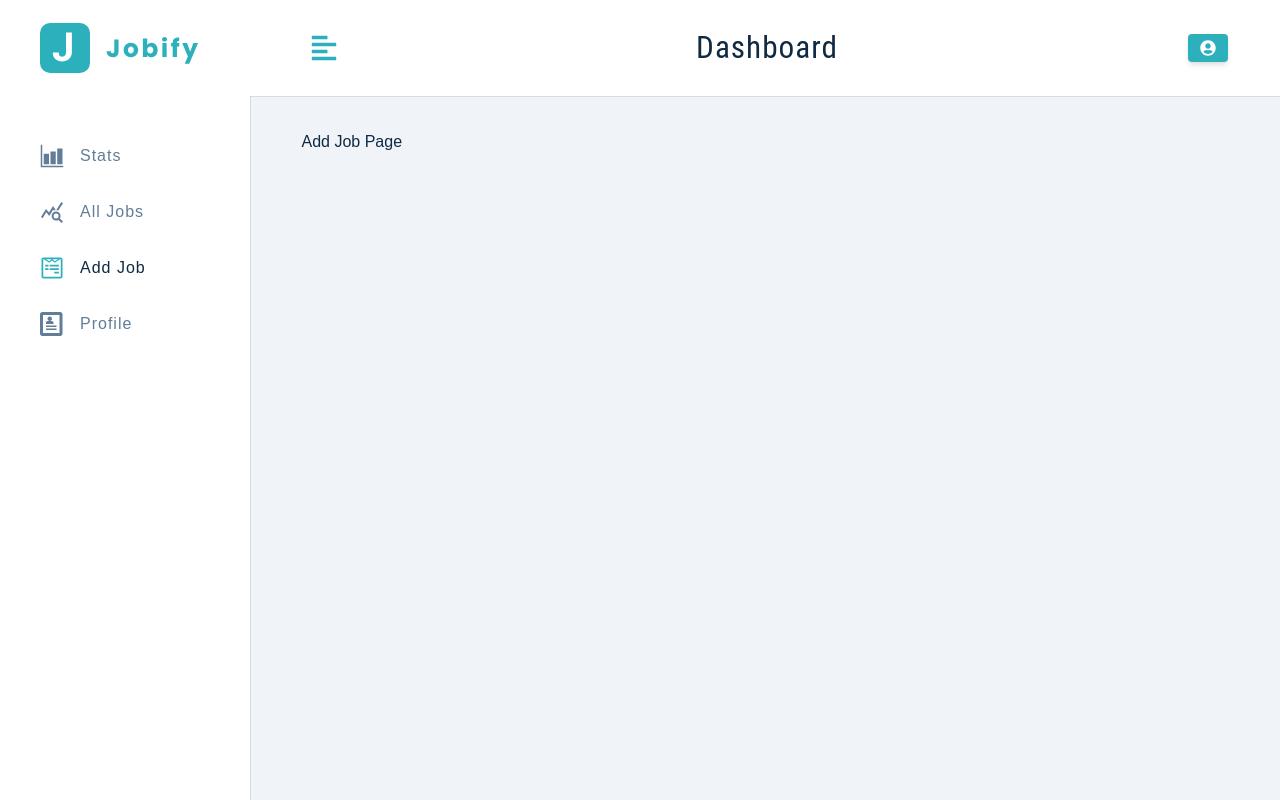
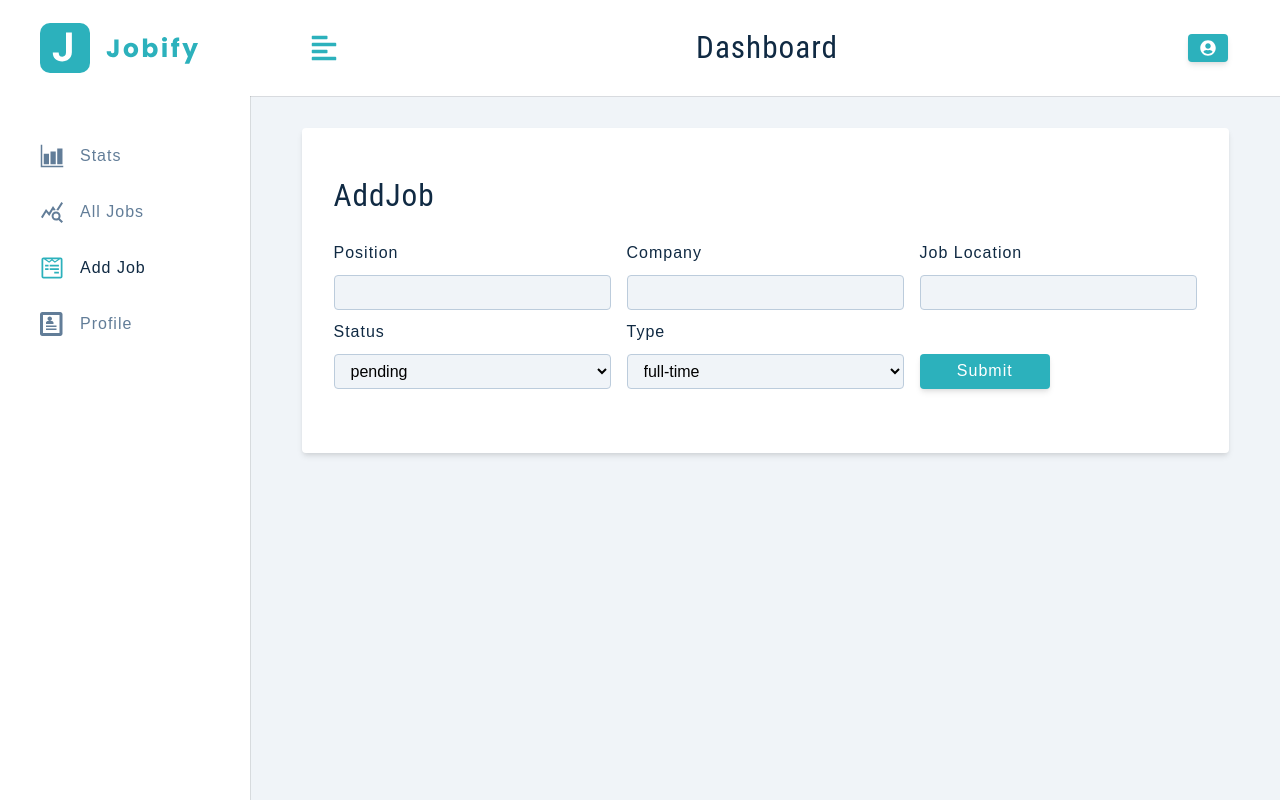
Before and after one commit to jgodi96/Jobify, a React (Create React App) app in the folder client/: page /add-job in a window 1280 px wide. Built offline with nearby package versions, Linux system fonts and the light colour scheme; sample sign-in values are in the browser's storage.

Commit message:
add job front-end

```diff
--- a/client/src/Pages/dashboard/AddJob.js
+++ b/client/src/Pages/dashboard/AddJob.js
@@ -1,9 +1,92 @@
-import React from 'react'
+import React from "react";
+import { FormRow, FormRowSelect, Alert } from "../../components";
+import { useAppContext } from "../../context/appContext";
+import Wrapper from "../../assets/wrappers/DashboardFormPage";
+const AddJob = () => {
+  const {
+    isEditing,
+    showAlert,
+    displayAlert,
+    position,
+    company,
+    jobLocation,
+    jobType,
+    jobTypeOptions,
+    status,
+    statusOptions,
+    handleChange,
+  } = useAppContext();
 
-const AddJob = () => {
+  const handleSubmit = (e) => {
+    e.preventDefault();
+
+    if (!position || !company || !jobLocation) {
+      displayAlert();
+      return;
+    }
+  };
+  const handleJobInput = (e) => {
+    const name = e.target.name;
+    const value = e.target.value;
+    handleChange({name,value})
+  };
   return (
-    <div>Add Job Page</div>
-  )
-}
+    <Wrapper>
+      <form className="form">
+        <h3>{isEditing ? "edit job" : "addJob"}</h3>
+        {showAlert && <Alert />}
+        <div className="form-center">
+          {/*position*/}
+          <FormRow
+            type="text"
+            name="position"
+            value={position}
+            handleChange={handleJobInput}
+          />
+          {/*company*/}
+          <FormRow
+            type="text"
+            name="company"
+            value={company}
+            handleChange={handleJobInput}
+          />
+          {/*location*/}
+          <FormRow
+            type="text"
+            labelText="job location"
+            name="jobLocation"
+            value={jobLocation}
+            handleChange={handleJobInput}
+          />
+          {/*job status*/}
+          <FormRowSelect
+            name="status"
+            value={status}
+            handleChange={handleJobInput}
+            list={statusOptions}
+          />
+          {/*job type*/}
+          <FormRowSelect
+            name="jobType"
+            labelText="type"
+            value={jobType}
+            handleChange={handleJobInput}
+            list={jobTypeOptions}
+          />
 
-export default AddJob
+          <div className="btn-container">
+            <button
+              type="submit"
+              className="btn btn-block submit-btn"
+              onClick={handleSubmit}
+            >
+              submit
+            </button>
+          </div>
+        </div>
+      </form>
+    </Wrapper>
+  );
+};
+
+export default AddJob;
--- /dev/null
+++ b/client/src/components/FormRowSelect.js
@@ -0,0 +1,27 @@
+import React from "react";
+
+const FormRowSelect = ({ labelText, name, value, handleChange, list }) => {
+  return (
+    <div className="form-row">
+      <label htmlFor={name} className="form-label">
+        {labelText || name}
+      </label>
+      <select
+        name={name}
+        value={value}
+        onChange={handleChange}
+        className="form-select"
+      >
+        {list.map((itemValue, index) => {
+          return (
+            <option key={index} value={itemValue}>
+              {itemValue}
+            </option>
+          );
+        })}
+      </select>
+    </div>
+  );
+};
+
+export default FormRowSelect;
--- a/client/src/components/index.js
+++ b/client/src/components/index.js
@@ -4,9 +4,9 @@
 import Navbar from '../components/Navbar'
 import BigSidebar from '../components/BigSidebar'
 import SmallSidebar from '../components/SmallSidebar'
-
+import FormRowSelect from './FormRowSelect.js'
 
 
 export {Logo,FormRow,Alert,Navbar,
     BigSidebar,
-    SmallSidebar}
+    SmallSidebar,FormRowSelect}
--- a/client/src/context/actions.js
+++ b/client/src/context/actions.js
@@ -15,3 +15,7 @@
 export const UPDATE_USER_BEGIN = 'UPDATE_USER_BEGIN'
 export const  UPDATE_USER_SUCCESS = 'UPDATE_USER_SUCCESS'
 export const UPDATE_USER_ERROR = 'UPDATE_USER_ERROR'
+
+export const HANDLE_CHANGE = 'HANDLE_CHANGE'
+
+export const CLEAR_VALUES = 'CLEAR_VALUES'
--- a/client/src/context/appContext.js
+++ b/client/src/context/appContext.js
@@ -15,6 +15,7 @@
   UPDATE_USER_BEGIN,
   UPDATE_USER_SUCCESS,
   UPDATE_USER_ERROR,
+  HANDLE_CHANGE,
 } from "./actions";
 
 const token = localStorage.getItem("token");
@@ -29,8 +30,16 @@
   user: user ? JSON.parse(user) : null,
   token: null,
   userLocation: location || "",
+  showSidebar: false,
+  isEditing:false,
+  editJobId:'',
+  position:'',
+  company:'',
   jobLocation: location || "",
-  showSidebar: false,
+  jobTypeOptions: ['full-time','part-time','remote','internship'],
+  jobType: 'full-time',
+  statusOptions:['interview','declined','pending'],
+  status:'pending',
 };
 
 const AppContext = React.createContext();
@@ -160,6 +169,9 @@
     }
     clearAlert();
   };
+  const handleChange = ({name,value}) => {
+    dispatch({type:HANDLE_CHANGE,payload:{name,value}})
+  }
   return (
     <AppContext.Provider
       value={{
@@ -170,6 +182,7 @@
         toggleSidebar,
         logoutUser,
         updateUser,
+        handleChange
       }}
     >
       {children}
--- a/client/src/context/reducer.js
+++ b/client/src/context/reducer.js
@@ -11,7 +11,8 @@
   LOGOUT_USER,
   UPDATE_USER_BEGIN,
   UPDATE_USER_SUCCESS,
-  UPDATE_USER_ERROR
+  UPDATE_USER_ERROR,
+  HANDLE_CHANGE,
 } from "./actions";
 
 import { initialState } from "./appContext";
@@ -112,7 +113,7 @@
       jobLocation: action.payload.location,
       showAlert: true,
       alertType: "success",
-      alertText: 'User Profile Updated!',
+      alertText: "User Profile Updated!",
     };
   }
   if (action.type === UPDATE_USER_ERROR) {
@@ -124,6 +125,12 @@
       alertText: action.payload.msg,
     };
   }
+  if (action.type === HANDLE_CHANGE) {
+    return {
+      ...state,
+      [action.payload.name]: action.payload.value,
+    };
+  }
 
   throw new Error(`no such action : ${action.type}`);
 };
```
